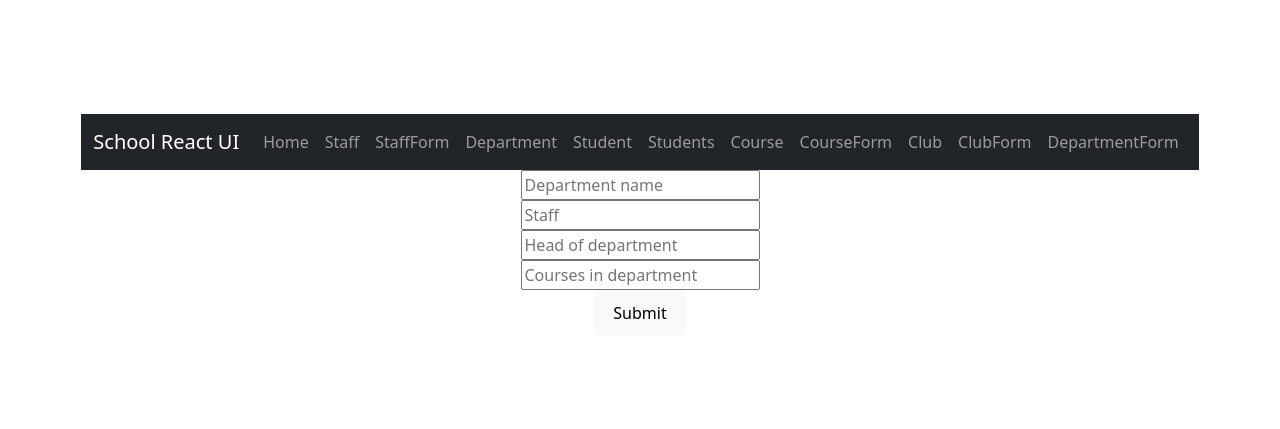
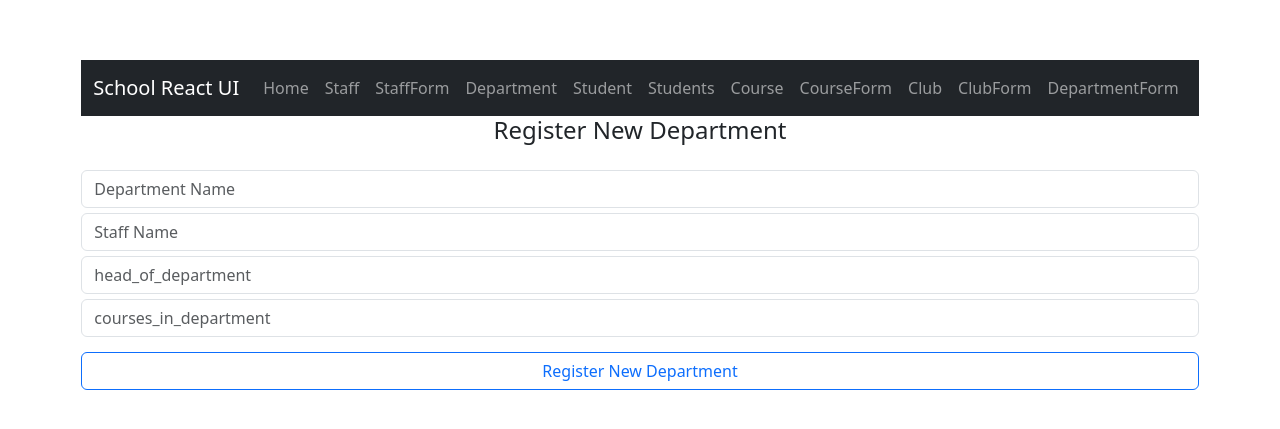
Before and after one commit to pktpaulie/SchoolSystem, a React (Vite) app: page /departmentform in a window 1280 px wide. Shown: the part 175-604 px from the top of the page. Built offline with nearby package versions, Linux system fonts and the light colour scheme.

Commit message:
Modified studnt, department, department-form with react-bootstrap

```diff
--- a/src/components/Department.jsx
+++ b/src/components/Department.jsx
@@ -1,4 +1,6 @@
 import React, { useState, useEffect } from 'react';
+import { Table } from 'react-bootstrap';
+
 
 const API_URL = 'https://school-api-2wqk.onrender.com/api/departments/';
 
@@ -20,19 +22,37 @@ const Department = () => {
   };
 
   return (
+    <>
     <div>
+        <h2>Registered School Departments</h2>
   {departmentData ? (
-        <ul>
+     <Table striped bordered hover style={{ width: '100%' }}>
+       <thead>
+        <tr>
+          <th>ID</th>
+          <th>Department Name</th>
+          <th>Staff Name</th>
+          <th>Head Of Department</th>
+          <th>Courses in Department</th>
+        </tr>
+      </thead>
+      <tbody>
         {departmentData.map((department) => (
-            <li key={department.id}>
-              {department.department_name} {department.staff} - {department.head_of_department} - {department.courses_in_department}
-            </li>
+          <tr key={department.id}>
+            <td>{department.id}</td>
+            <td>{department.department_name}</td>
+            <td>{department.staff}</td>
+            <td>{department.head_of_department}</td>
+            <td>{department.courses_in_department}</td>
+           </tr>
         ))}
-        </ul>
+      </tbody>
+    </Table>
   ) : (
-        <p>Loading department data...</p>
+    <p>Loading Departments Details from DB ...</p>
   )}
 </div>
+    </>
   );
 };
 
--- a/src/components/DepartmentForm.jsx
+++ b/src/components/DepartmentForm.jsx
@@ -1,4 +1,5 @@
 import React, { useState } from 'react';
+import { Form, Button } from 'react-bootstrap';
 
 const API_URL = 'https://school-api-2wqk.onrender.com/api/department/';
 
@@ -46,46 +47,30 @@ const DepartmentForm = () => {
   };
 
   return (
-    <div>
-        <form onSubmit={handleSubmit}>
-          <div>
-            <input type="text" placeholder="Department name" name="department_name"
-              value={formData.department_name}
-              onChange={handleInputChange}
-            />
-          </div>
-          <div>
-            <input
-              type="text"
-              placeholder="Staff"
-              name="staff"
-              value={formData.staff}
-              onChange={handleInputChange}
-            />
-          </div>
-          <div>
-            <input
-              type="text"
-              placeholder="Head of department"
-              name="head_of_department"
-              value={formData.head_of_department}
-              onChange={handleInputChange}
-            />
-          </div>
-          <div>
-            <input
-              type="text"
-              placeholder="Courses in department"
-              name="courses_in_department"
-              value={formData.courses_in_department}
-              onChange={handleInputChange}
-            />
-          </div>
-          <div>
-            <button type="submit">Submit</button>
-          </div>
-        </form>
-      </div>
+    <>
+         <form onSubmit={handleSubmit}>
+
+
+      {/* ...form fields */}
+      <h4>Register New Department</h4>
+      <Form.Group style={{marginTop:'25px'}}>
+        <Form.Control type="text"  id="department_name" name="department_name" placeholder="Department Name"  value={formData.department_name} onChange={handleInputChange} />
+      </Form.Group>
+      <Form.Group style={{marginTop:'5px'}}>
+        <Form.Control type="text"  id="staff" name="staff" placeholder="Staff Name"  value={formData.staff} onChange={handleInputChange} />
+      </Form.Group>
+      <Form.Group style={{marginTop:'5px'}}>
+        <Form.Control type="text"  id="head_of_department" name="Head of Department" placeholder="head_of_department"  value={formData.head_of_department} onChange={handleInputChange} />
+      </Form.Group>
+      <Form.Group style={{marginTop:'5px'}}>
+        <Form.Control type="text"   id="courses_in_department" name="Courses in Department" placeholder="courses_in_department"  value={formData.courses_in_department} onChange={handleInputChange} />
+      </Form.Group>
+
+
+      <Button  type="submit" variant="outline-primary" style={{marginTop:'15px', width: '100%' }}> Register New Department </Button>
+
+    </form>
+      </>
     );
   }
 
--- a/src/components/Student.jsx
+++ b/src/components/Student.jsx
@@ -46,34 +46,26 @@ const Student = () => {
   };
 
   return (
+    <>
     <form onSubmit={handleSubmit}>
         <h4>Register New Student</h4>
-      <div>
-        <label htmlFor="first_name">First Name:</label>
-        <input type="text" id="first_name" name="first_name" value={formData.first_name} onChange={handleInputChange}
-        />
 
-      </div>
-      <div>
-        <label htmlFor="second_name">Second Name:</label>
-        <input type="text" id="second_name" name="second_name" value={formData.second_name} onChange={handleInputChange}
-        />
-      </div>
-      <div>
-        <label htmlFor="gender">Gender:</label>
-        <input
-          type="text"
-          id="gender"
-          name="gender"
-          value={formData.gender || ''}
-          onChange={handleInputChange}
-        />
-      </div>
-      <button  type="submit" variant="outline-primary" style={{marginTop:'15px', width: '100%' }}> Register Student </button>
+ {/* ...form fields */}
+ <Form.Group style={{marginTop:'25px'}}>
+   <Form.Control type="text"  id="first_name" name="first_name" placeholder="First Name"  value={formData.first_name} onChange={handleInputChange} />
+ </Form.Group>
+ <Form.Group style={{marginTop:'5px'}}>
+   <Form.Control type="text"  id="second_name" name="second_name" placeholder="Second Name"  value={formData.second_name} onChange={handleInputChange} />
+ </Form.Group>
+ <Form.Group style={{marginTop:'5px'}}>
+   <Form.Control type="text"  id="gender" name="gender" placeholder="Gender"  value={formData.gender || ''} onChange={handleInputChange} />
+ </Form.Group>
 
 
+ <Button  type="submit" variant="outline-primary" style={{marginTop:'15px', width: '100%' }}> Register New Student </Button>
 
-    </form>
+</form>
+    </>
   );
 };
 
```
Lines whose indentation alone changed are shown as unchanged.
